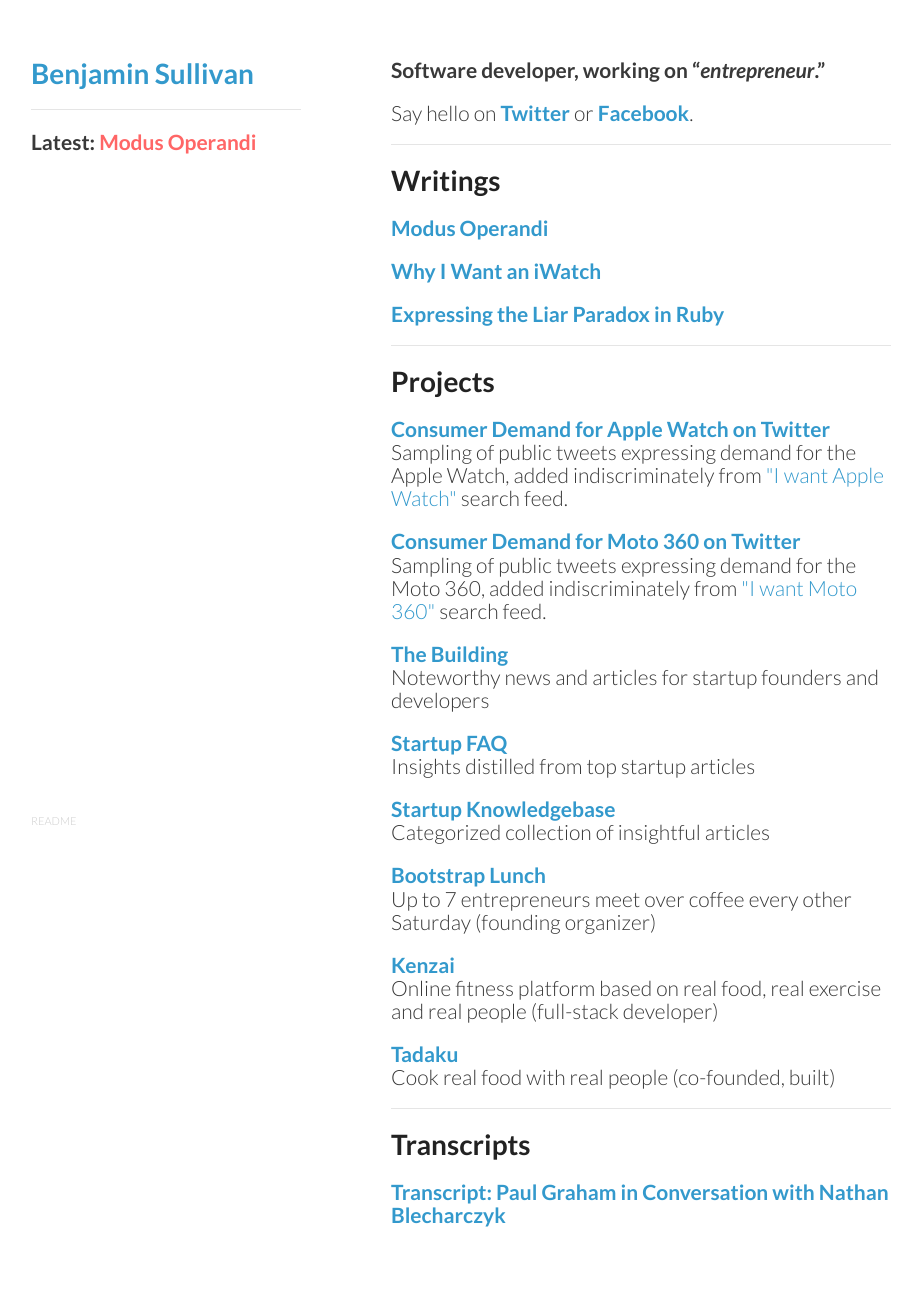
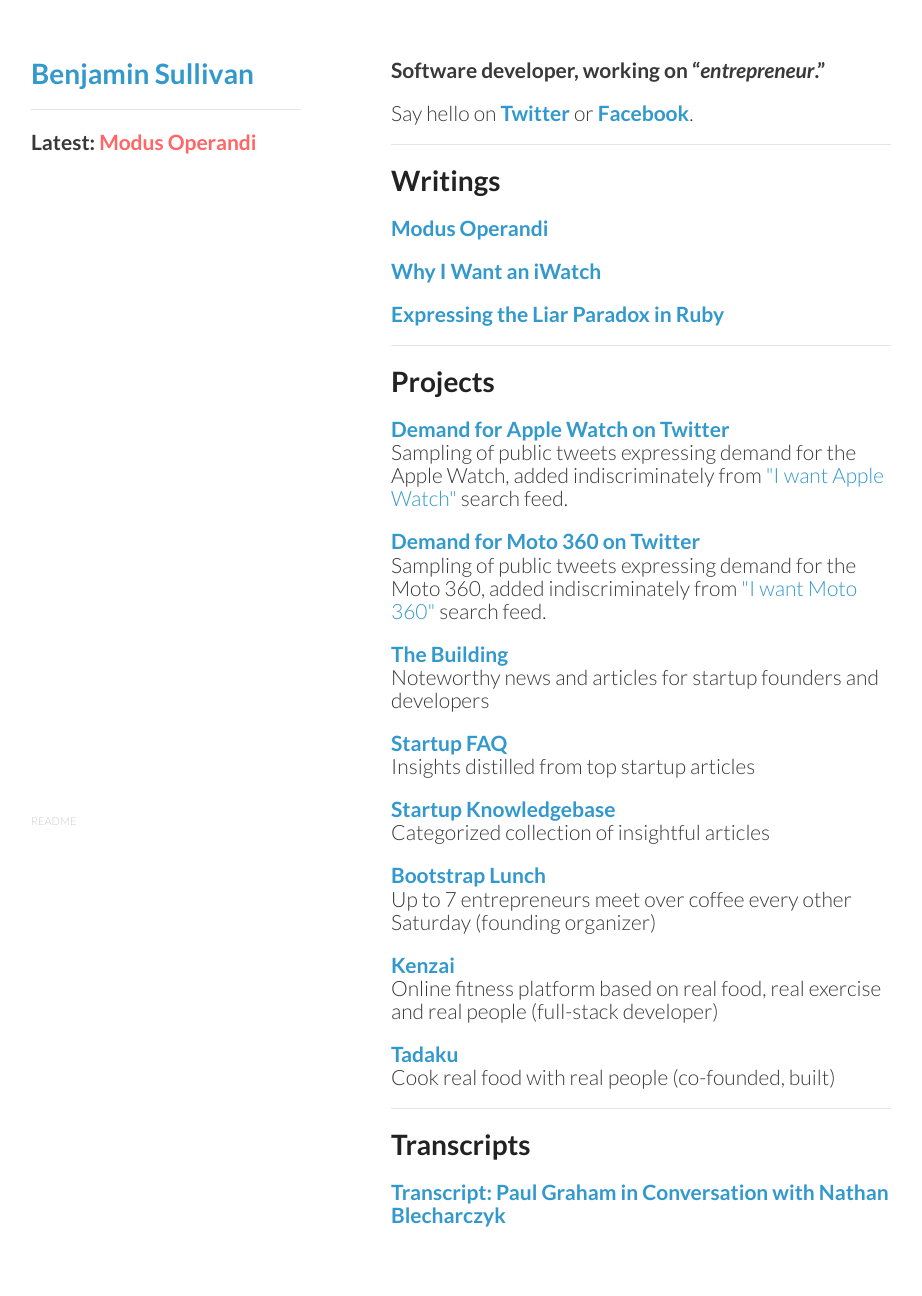
Before and after one commit to bnjs/bnjs.github.io, a Jekyll site: the page built from index.md, in a window 1280 px wide. Shown: the whole page, without its empty margins (179-1101 px from the left). Built offline with Jekyll 4.4.1, drawn with Linux system fonts in a browser that asks for light colours; nearby versions of some CDN libraries.

Commit message:
Remove "Consumer"

```diff
--- a/index.md
+++ b/index.md
@@ -28,13 +28,13 @@
 # Projects
 
 <h2>
-  <a href="https://twitter.com/bnjs/timelines/509708322434338816" target="_blank">Consumer Demand for Apple Watch on Twitter</a>
+  <a href="https://twitter.com/bnjs/timelines/509708322434338816" target="_blank">Demand for Apple Watch on Twitter</a>
   <br/>
   <span class="lowkey">Sampling of public tweets expressing demand for the Apple Watch, added indiscriminately from <a href="https://twitter.com/search?f=realtime&q=I%20want%20Apple%20Watch&src=typd" target="_blank" style="font-weight:normal;">"I want Apple Watch"</a> search feed.</span>
 </h2>
 
 <h2>
-  <a href="https://twitter.com/bnjs/timelines/510067457717833728" target="_blank">Consumer Demand for Moto 360 on Twitter</a>
+  <a href="https://twitter.com/bnjs/timelines/510067457717833728" target="_blank">Demand for Moto 360 on Twitter</a>
   <br/>
   <span class="lowkey">Sampling of public tweets expressing demand for the Moto 360, added indiscriminately from <a href="https://twitter.com/search?f=realtime&q=I%20want%20Moto%20360&src=typd" target="_blank" style="font-weight:normal;">"I want Moto 360"</a> search feed.</span>
 </h2>
```
